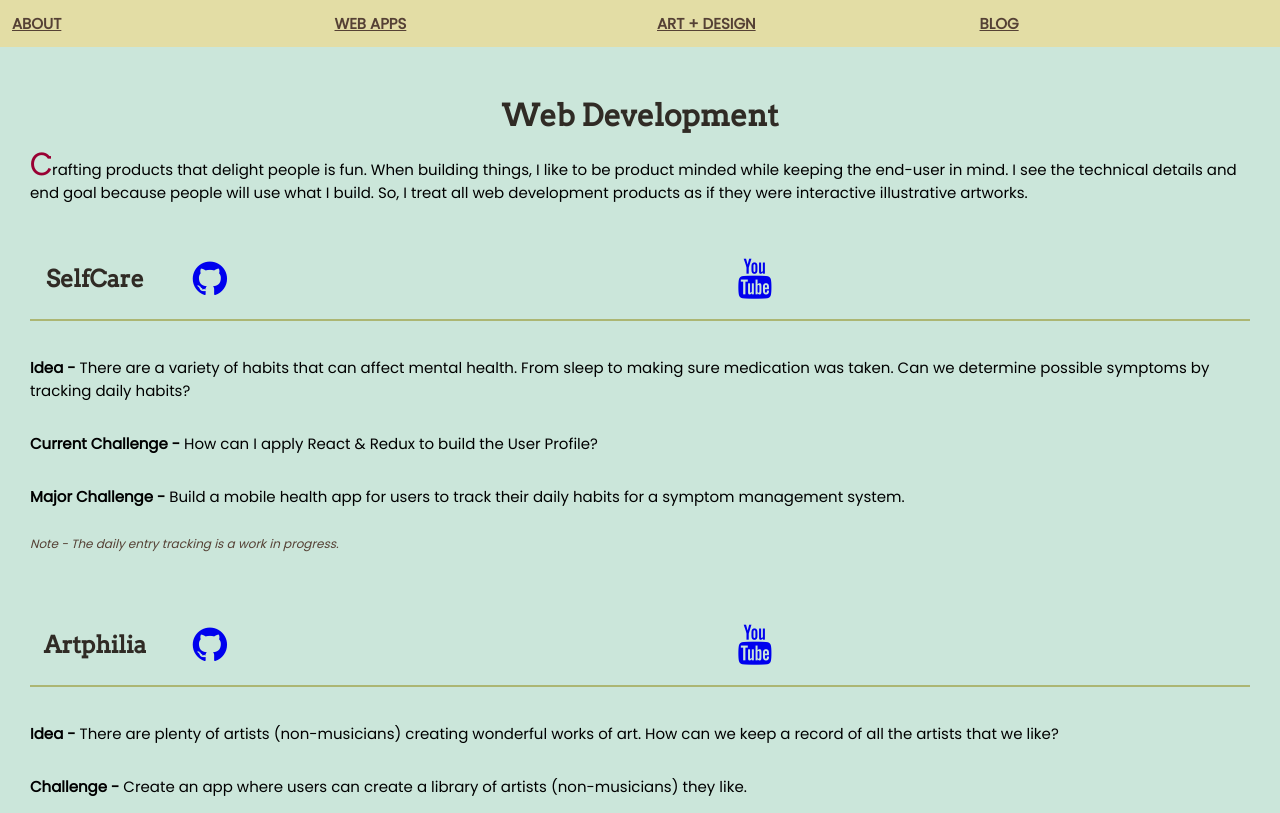
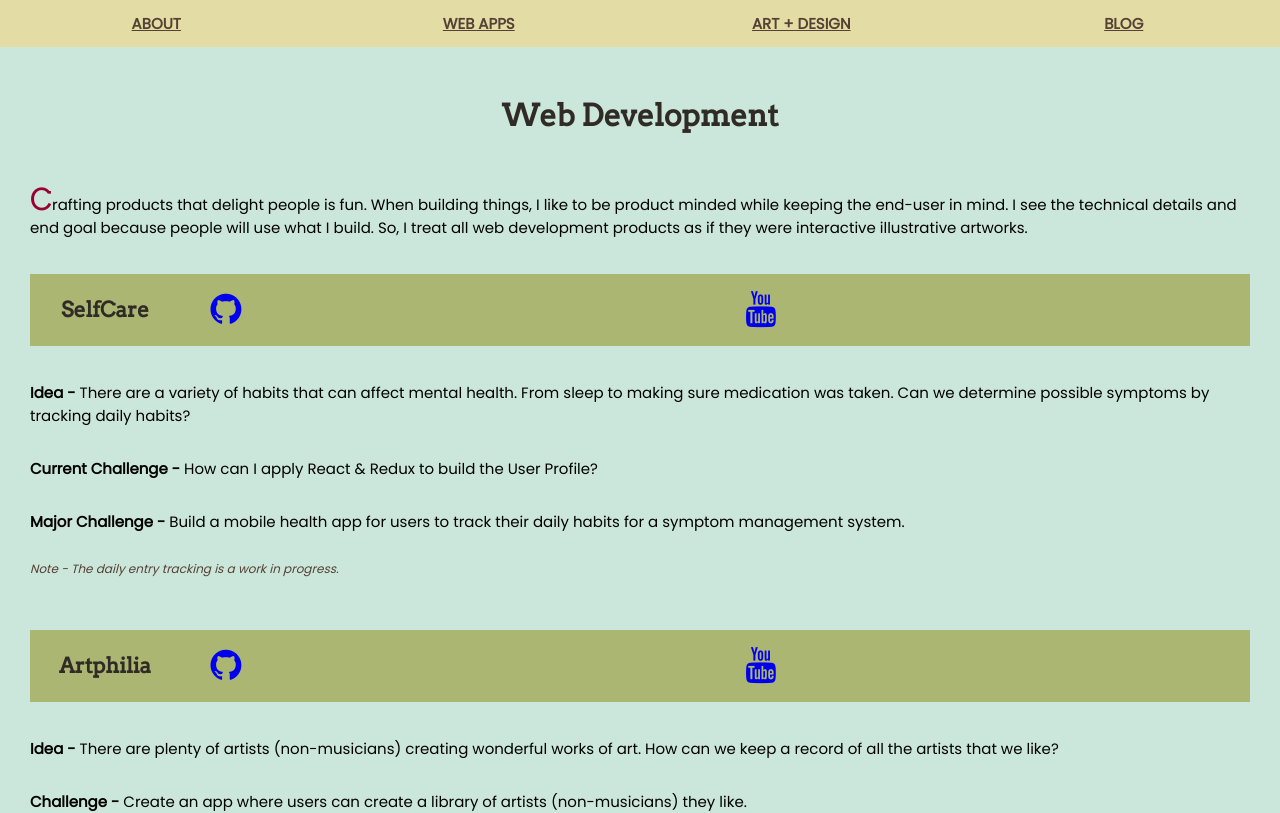
Before and after one commit to christinetran825/tofukid-website, a React (Create React App) app: page /web_development in a window 1280 px wide. Shown: the top 813 px of the page. Built offline with nearby package versions, Linux system fonts and the light colour scheme.

Commit message:
cleaned up file; added background and borders to h3

```diff
--- a/src/App.css
+++ b/src/App.css
@@ -37,9 +37,9 @@ img {
 .navbar a {
   padding: 12px;
   text-decoration: 'none';
-  /* text-align: center; */
   color: #554135;
   font-weight: 600;
+  text-align: center;
 }
 
 /* Footer */
@@ -131,12 +131,17 @@ ul.socials {
 .things-like h3 {
   grid-column: 1 / -1;
   text-align: center;
+  padding: 16px 0;
+  border: 3px solid #554135;
+  background-color: #E3DDA5;
+  color: #554135;
 }
 
 .things-know h4,
 .things-do h4,
 .things-like h4 {
   align-items: center;
+  color: #554135;
 }
 
 /* Drop Cap */
@@ -150,6 +155,12 @@ ul.socials {
 }
 
 /* Shared between ArtDesign & Web Development */
+
+.web-dev,
+.art-design {
+  display: grid;
+  grid-gap: 20px;
+}
 
 .details {
   display: grid;
@@ -200,11 +211,11 @@ ul.socials {
 .title {
   display: grid;
   grid-gap: 10px;
-  grid-template-columns: 130px 1fr 1fr;
+  grid-template-columns: 150px 1fr 1fr;
   align-items: center;
   text-align: center;
-  border-bottom: 2px solid #ACB673;
-  font-size: 20px;
+  background-color: #ACB673;
+  font-size: 18px;
 }
 
 /* Art & Design */
@@ -251,6 +262,9 @@ ul.socials {
 .books h1 {
   grid-column: 1 / -1;
   text-align: center;
+  border: 3px solid #554135;
+  background-color: #E3DDA5;
+
 }
 
 .illustration,
```
